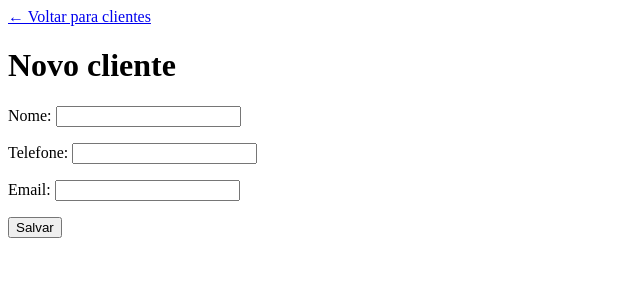
After one commit to KayqueCavalcanti/ordens-servico, a Django app: page /clientes/novo/ in a window 1280 px wide. The commit adds this page. Shown: the top 300 px of the page, without its empty margins (0-640 px from the left). Run offline with Django 5.2, Linux system fonts and the light colour scheme.

Commit message:
feat: adiciona cadastro de clientes

```diff
--- /dev/null
+++ b/ordens/forms.py
@@ -0,0 +1,9 @@
+from django import forms
+
+from .models import Cliente
+
+
+class ClienteForm(forms.ModelForm):
+    class Meta:
+        model = Cliente
+        fields = ["nome", "telefone", "email"]
--- /dev/null
+++ b/ordens/templates/ordens/cliente_form.html
@@ -0,0 +1,21 @@
+<!DOCTYPE html>
+<html lang="pt-br">
+
+<head>
+    <meta charset="UTF-8">
+    <title>Novo cliente</title>
+</head>
+
+<body>
+    <a href="{% url 'ordens:cliente_lista' %}">← Voltar para clientes</a>
+
+    <h1>Novo cliente</h1>
+
+    <form method="post">
+        {% csrf_token %}
+        {{ form.as_p }}
+        <button type="submit">Salvar</button>
+    </form>
+</body>
+
+</html>
--- a/ordens/templates/ordens/cliente_lista.html
+++ b/ordens/templates/ordens/cliente_lista.html
@@ -8,7 +8,7 @@
 
 <body>
     <h1>Clientes</h1>
-
+    <p><a href="{% url 'ordens:cliente_novo' %}">+ Novo cliente</a></p>
     <ul>
         {% for cliente in clientes %}
         <li>
--- a/ordens/urls.py
+++ b/ordens/urls.py
@@ -6,5 +6,6 @@ app_name = "ordens"
 
 urlpatterns = [
     path("clientes/", views.cliente_lista, name="cliente_lista"),
+    path("clientes/novo/", views.cliente_novo, name="cliente_novo"),
     path("clientes/<int:pk>/", views.cliente_detalhe, name="cliente_detalhe"),
 ]
--- a/ordens/views.py
+++ b/ordens/views.py
@@ -1,7 +1,7 @@
-from django.shortcuts import get_object_or_404, render
+from django.shortcuts import get_object_or_404, redirect, render
 
+from .forms import ClienteForm
 from .models import Cliente
-
 
 def cliente_lista(request):
     clientes = Cliente.objects.all()
@@ -11,3 +11,13 @@ def cliente_lista(request):
 def cliente_detalhe(request, pk):
     cliente = get_object_or_404(Cliente, pk=pk)
     return render(request, "ordens/cliente_detalhe.html", {"cliente": cliente})
+
+def cliente_novo(request):
+    if request.method == "POST":
+        form = ClienteForm(request.POST)
+        if form.is_valid():
+            cliente = form.save()
+            return redirect("ordens:cliente_detalhe", pk=cliente.pk)
+    else:
+        form = ClienteForm()
+    return render(request, "ordens/cliente_form.html", {"form": form})
```
